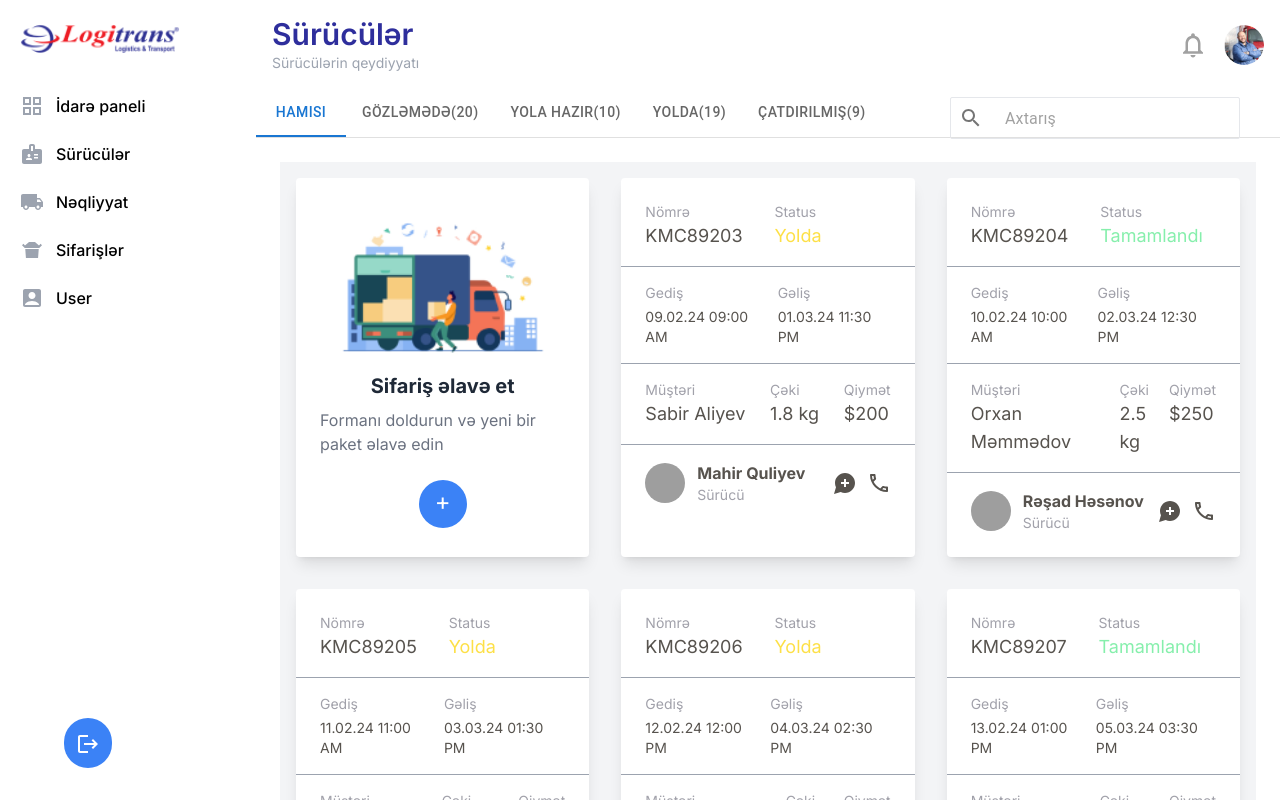
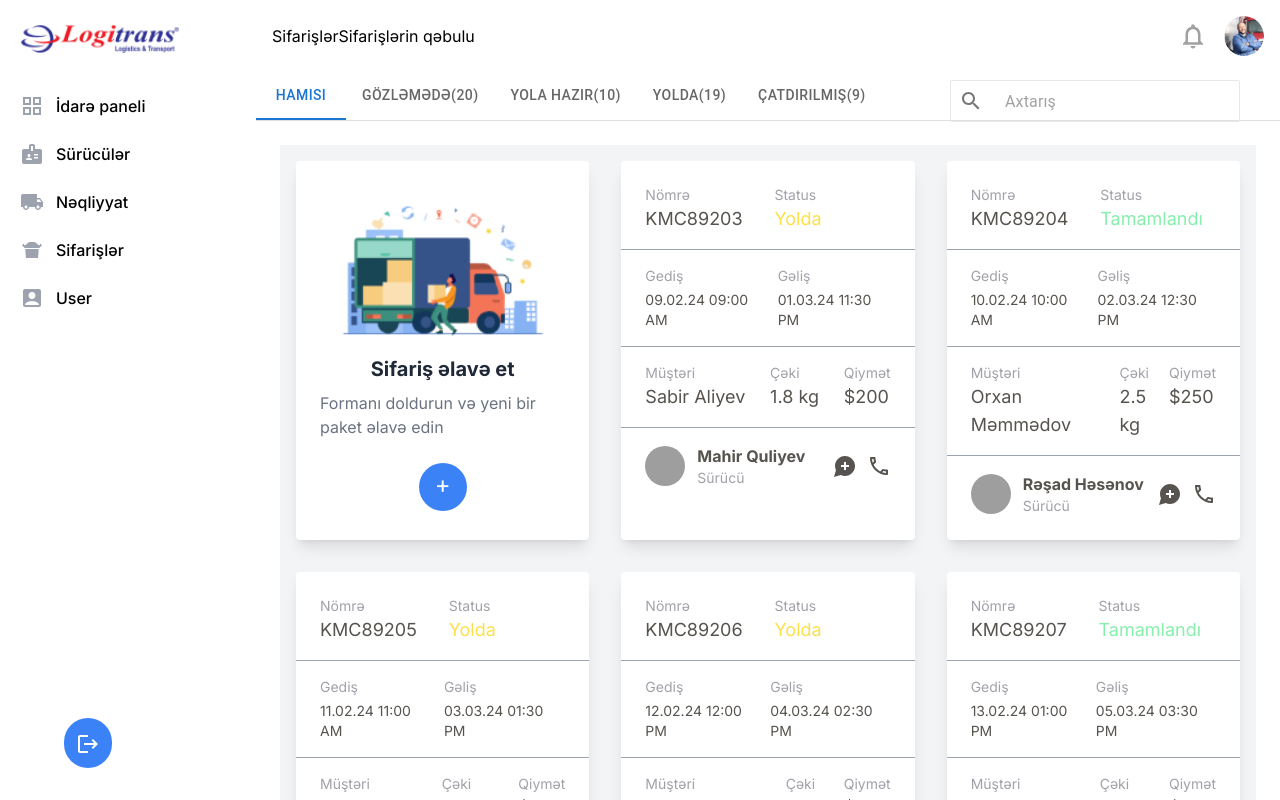
Before and after one commit to Gunel-Aghabayli/Logistics-Next-JS, a Next.js app: page /orders in a window 1280 px wide. Shown: the top 800 px of the page. Built offline with nearby package versions, Linux system fonts and the light colour scheme; grey boxes are pictures that could not be loaded.

Commit message:
Routing edit

```diff
--- /dev/null
+++ b/app/blog/index.tsx
@@ -0,0 +1,11 @@
+import React from 'react'
+
+function index() {
+  return (
+    <div>
+
+    </div>
+  )
+}
+
+export default index
--- a/app/forgetPassword/page.tsx
+++ b/app/forgetPassword/page.tsx
@@ -22,15 +22,9 @@ function page() {
                 <p className='text-gray-400 text-sm'>Yeni link qeydiyyatdan keçmiş e-poçt ünvanınıza göndəriləcək</p>
               </div>
             </div>
-            <div className='flex gap-6 items-center border border-gray-300 p-4'>
-              <MailOutlineIcon className='border p-3 bg-gray-100 w-[50px] h-[50px] text-white rounded-3xl'/>
-              <div>
-                 <h3 className='text-gray-500'>Email ilə yenilə</h3>
-                <p className='text-gray-400 text-sm'>Yeni link qeydiyyatdan keçmiş e-poçt ünvanınıza göndəriləcək</p>
-              </div>
-            </div>
+
         </div>
-          <div className="mt-36 w-[80%] ml-16">
+          <div className="mt-64 w-[80%] ml-16">
             <button type="button" className="w-full py-3 px-4 text-sm tracking-wider font-semibold rounded-md text-white bg-blue-600 hover:bg-blue-700 focus:outline-none">
               Qeydiyyat
             </button>
--- a/app/layout.tsx
+++ b/app/layout.tsx
@@ -1,27 +1,28 @@
-// import type { Metadata } from "next";
-// import { Inter } from "next/font/google";
-// import "./globals.css";
+// // // import type { Metadata } from "next";
+// // // import { Inter } from "next/font/google";
+// // // import "./globals.css";
 
-// const inter = Inter({ subsets: ["latin"] });
+// // // const inter = Inter({ subsets: ["latin"] });
 
-// export const metadata: Metadata = {
-//   title: "Create Next App",
-//   description: "Generated by create next app",
-// };
+// // // export const metadata: Metadata = {
+// // //   title: "Create Next App",
+// // //   description: "Generated by create next app",
+// // // };
 
-// export default function RootLayout({
-//   children,
-// }: Readonly<{
-//   children: React.ReactNode;
-// }>) {
-//   return (
-//     <html lang="en">
-//        <body className={inter.className}>
+// // // export default function RootLayout({
+// // //   children,
+// // // }: Readonly<{
+// // //   children: React.ReactNode;
+// // // }>) {
+// // //   return (
+// // //     <html lang="en">
+// // //        <body className={inter.className}>
 
-//         {children}</body>
-//     </html>
-//   );
-// }
+// // //         {children}</body>
+// // //     </html>
+// // //   );
+// // // }
+"use client"
 import { Inter } from "next/font/google";
 import "./globals.css";
 import { AccessAlarm, ThreeDRotation } from '@mui/icons-material';
@@ -37,30 +38,59 @@ import LogoutIcon from '@mui/icons-material/Logout';
 import AccountBoxIcon from '@mui/icons-material/AccountBox';
 import myImage from '../public/image 19 (2).png'
 import profile from '../public/Ellipse 11.jpg'
+import { usePathname } from 'next/navigation';
 const inter = Inter({ subsets: ["latin"] });
 
-export const metadata = {
+const metadata = {
   title: "Create Next App",
   description: "Generated by create next app",
 };
 
 export default function RootLayout({ children }) {
+  const pathname = usePathname();
+
+  const getHeadline = () => {
+    switch (pathname) {
+      case '/panel':
+        return 'İdarə Paneli';
+      case '/drivers':
+        return 'Sürücülər';
+      case '/transport':
+        return 'Nəqliyyat';
+      case '/orders':
+        return 'Sifarişlər';
+      case '/user':
+        return 'User';
+      default:
+        return 'Welcome';
+    }
+  };
+  const getLine = ()=>{
+    switch (pathname) {
+      case '/panel':
+        return 'İdarə Panelinə xoş gəlmisiniz!';
+      case '/drivers':
+        return 'Sürücülərin qeydiyyatı';
+      case '/transport':
+        return 'Nəqliyyatın qeydiyyatı';
+      case '/orders':
+        return 'Sifarişlərin qəbulu';
+      case '/user':
+        return 'Userin qedyiyyatı';
+      default:
+        return 'Page';
+  }
+}
   return (
     <html lang="en">
-
-
-
      <body className={inter.className}>
-
        <button data-drawer-target="default-sidebar" data-drawer-toggle="default-sidebar" aria-controls="default-sidebar" type="button" className="inline-flex items-center p-2 mt-2 ms-3 text-sm text-gray-500 rounded-lg sm:hidden hover:bg-gray-100 focus:outline-none focus:ring-2 focus:ring-gray-200 dark:text-gray-400 dark:hover:bg-gray-700 dark:focus:ring-gray-600">
           <span className="sr-only">Open sidebar</span>
           <svg className="w-6 h-6" aria-hidden="true" fill="currentColor" viewBox="0 0 20 20" xmlns="http://www.w3.org/2000/svg">
             <path clip-rule="evenodd" fill-rule="evenodd" d="M2 4.75A.75.75 0 012.75 4h14.5a.75.75 0 010 1.5H2.75A.75.75 0 012 4.75zm0 10.5a.75.75 0 01.75-.75h7.5a.75.75 0 010 1.5h-7.5a.75.75 0 01-.75-.75zM2 10a.75.75 0 01.75-.75h14.5a.75.75 0 010 1.5H2.75A.75.75 0 012 10z"></path>
           </svg>
         </button>
-
        <aside id="default-sidebar" className="fixed  top-0 left-0 z-40 w-64 h-screen transition-transform -translate-x-full sm:translate-x-0" aria-label="Sidebar">
-          {/* bg color */}
           <div className="h-full bg-white px-3 py-4 overflow-y-auto">
             <ul className="space-y-2 font-medium">
               <li>
@@ -77,6 +107,7 @@ export default function RootLayout({ children }) {
                 <Link href={"/panel"} className="flex items-center p-2 rounded-lg group">
                   <GridViewIcon className="text-gray-400" />
                   <span className="ms-3 text-black">İdarə paneli</span>
+
 
                 </Link>
               </li>
@@ -98,7 +129,6 @@ export default function RootLayout({ children }) {
                   <span className="flex-1 ms-3 text-black">Sifarişlər</span>
                   </a>
                 </li>
-
               <li>
                 <Link href={"/user"} className="flex items-center p-2 text-gray-900 rounded-lg group">
                   <AccountBoxIcon className="text-gray-400" />
@@ -111,15 +141,16 @@ export default function RootLayout({ children }) {
             </a>
           </div>
         </aside>
-
        <div className="sm:ml-64">
           <div>
            <nav className="bg-white border-gray-200">
               <div className="max-w-screen-xl flex flex-wrap items-center justify-between mx-auto p-4">
-                <a href="https://flowbite.com/" className="flex-col justify-start">
+                {getHeadline()}
+                {getLine()}
+                {/* <a href="https://flowbite.com/" className="flex-col justify-start">
                   <span className="self-center text-3xl mb-3 text-[#2e2e9c] font-semibold whitespace-nowrap ">Sürücülər</span>
                   <h6 className="text-[14px] text-gray-400">Sürücülərin qeydiyyatı</h6>
-                </a>
+                </a>   */}
                 <button data-collapse-toggle="navbar-default" type="button" className="inline-flex items-center p-2 w-10 h-10 justify-center text-sm text-gray-500 rounded-lg md:hidden hover:bg-gray-100 focus:outline-none focus:ring-2 focus:ring-gray-200 dark:text-gray-400 dark:hover:bg-gray-700 dark:focus:ring-gray-600" aria-controls="navbar-default" aria-expanded="false">
                   <span className="sr-only">Open main menu</span>
                   <svg className="w-5 h-5" aria-hidden="true" xmlns="http://www.w3.org/2000/svg" fill="none" viewBox="0 0 17 14">
@@ -131,13 +162,7 @@ export default function RootLayout({ children }) {
                   <Image src={profile} width={40} height={40} className="w-10 h-10 rounded-full"  alt="Rounded avatar"/>
                 </div>
               </div>
-
-
-
-
-
              </nav>
-
            {children}
           </div>
         </div>
--- a/app/orders/page.tsx
+++ b/app/orders/page.tsx
@@ -152,11 +152,11 @@ const CardComponent: React.FC<CardProps> = ({
 
   return (
 
-   <div className="max-w-sm rounded overflow-hidden shadow-lg  text-textColor p-6  m-4 bg-white">
+   <div className="max-w-sm rounded overflow-hidden shadow-lg  text-textColor p-6  m-4 bg-white hover:bg-blue-700 hover:text-white ">
 
     <div className="flex gap-[13%] items-center mb-4">
         <div>
-          <p className="text-sm  text-headColor">Nömrə</p>
+          <p className="text-sm  text-headColor  ">Nömrə</p>
           <p className="text-lg">{number}</p>
         </div>
         <div>
@@ -306,11 +306,8 @@ function Page() {
 
   return (
     <div>
-
-
       <div className='relative'>
-
-      <TabContext value={value}>
+        <TabContext value={value}>
         <Box sx={{ borderBottom: 1, borderColor: 'divider' }}>
           <TabList onChange={handleChange} aria-label="lab API tabs example">
             <Tab label="Hamısı" value="1" />
@@ -337,7 +334,7 @@ function Page() {
         />
       </span>
       <div className="grid  grid-cols-3 bg-gray-100 ">
-      <div className="flex flex-col justify-center items-center max-w-sm rounded overflow-hidden shadow-lg  text-textColor p-6  m-4 bg-white">
+      <div className="flex flex-col justify-center items-center max-w-sm rounded overflow-hidden shadow-lg  text-textColor p-6  m-4 bg-white  ">
       <div className="mb-1">
         <Image
            src={orderImg}
--- a/app/transport/page.tsx
+++ b/app/transport/page.tsx
@@ -503,7 +503,7 @@ export default function DataTable() {
         count={Math.ceil(filteredRows.length / rowsPerPage)}
         page={page}
         onChange={handlePageChange}
-        style={{ marginTop: 20 }}
+        style={{ marginTop: 20, marginLeft:500 }}
       />
       <Dialog open={open} onClose={handleClose}>
         <DialogTitle>Edit Row</DialogTitle>
```
Also changed, not shown: app/dashboard/layout.tsx (deleted, +0 -14 lines). Lines whose indentation alone changed are shown as unchanged.
